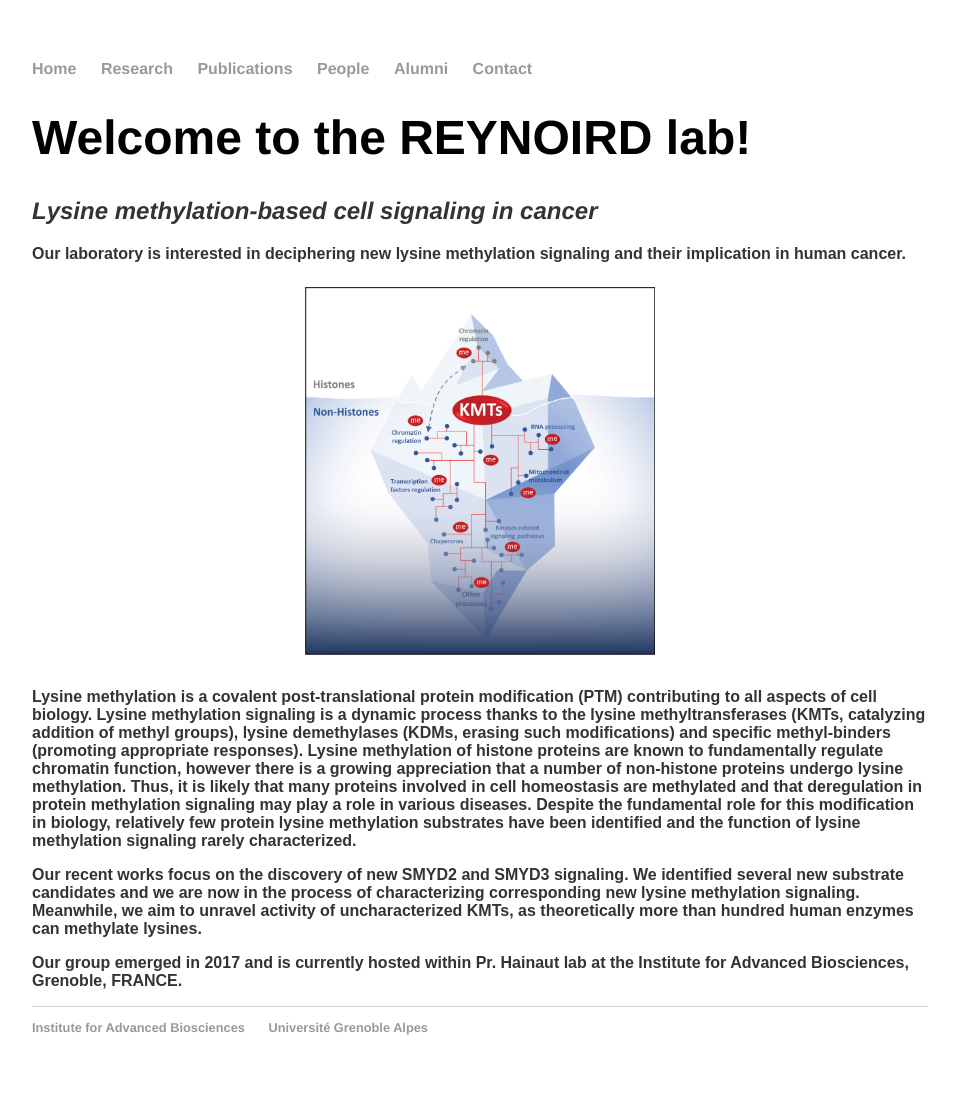
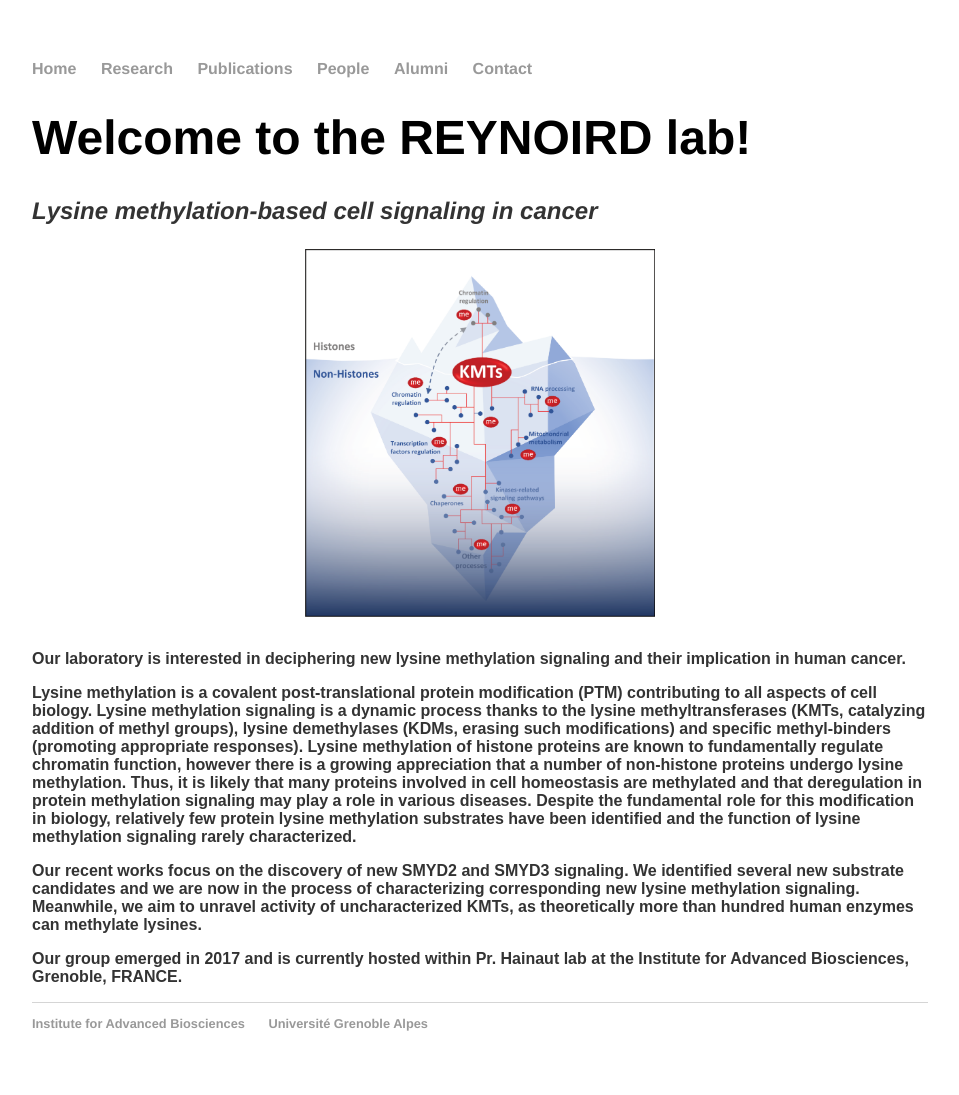
Before and after one commit to Reynoird-Lab/Reynoird-lab.github.io, a Jekyll site: the page built from index.html, in a window 1280 px wide. Shown: the whole page, without its empty margins (160-1119 px from the left). Built offline with Jekyll 4.4.1, drawn with Linux system fonts in a browser that asks for light colours; Markdown is read by kramdown in place of the engine named in the settings.

```diff
--- a/index.html
+++ b/index.html
@@ -7,12 +7,10 @@ title: REYNOIRD Lab
 	<h2><i>Lysine methylation-based cell signaling in cancer</i></h2>
 
 
-
-<h3>Our laboratory is interested in deciphering new lysine methylation signaling and their implication in human cancer.</h3>
 <p align="center">
   <img src="https://github.com/Reynoird-Lab/Reynoird-lab.github.io/blob/master/Lukinovic%20V%20graphical%20abstract%20CMYK_revision.png" width="350" title="hover text">
-
-</p>
+  </p>
+<h3>Our laboratory is interested in deciphering new lysine methylation signaling and their implication in human cancer.</h3>
 
 <h3>Lysine methylation is a covalent post-translational protein modification (PTM) contributing to all aspects of cell biology. Lysine methylation signaling is a dynamic process thanks to the lysine methyltransferases (KMTs, catalyzing addition of methyl groups), lysine demethylases (KDMs, erasing such modifications) and specific methyl-binders (promoting appropriate responses). Lysine methylation of histone proteins are known to fundamentally regulate chromatin function, however there is a growing appreciation that a number of non-histone proteins undergo lysine methylation. Thus, it is likely that many proteins involved in cell homeostasis are methylated and that deregulation in protein methylation signaling may play a role in various diseases. Despite the fundamental role for this modification in biology, relatively few protein lysine methylation substrates have been identified and the function of lysine methylation signaling rarely characterized.</h3>
 
```
